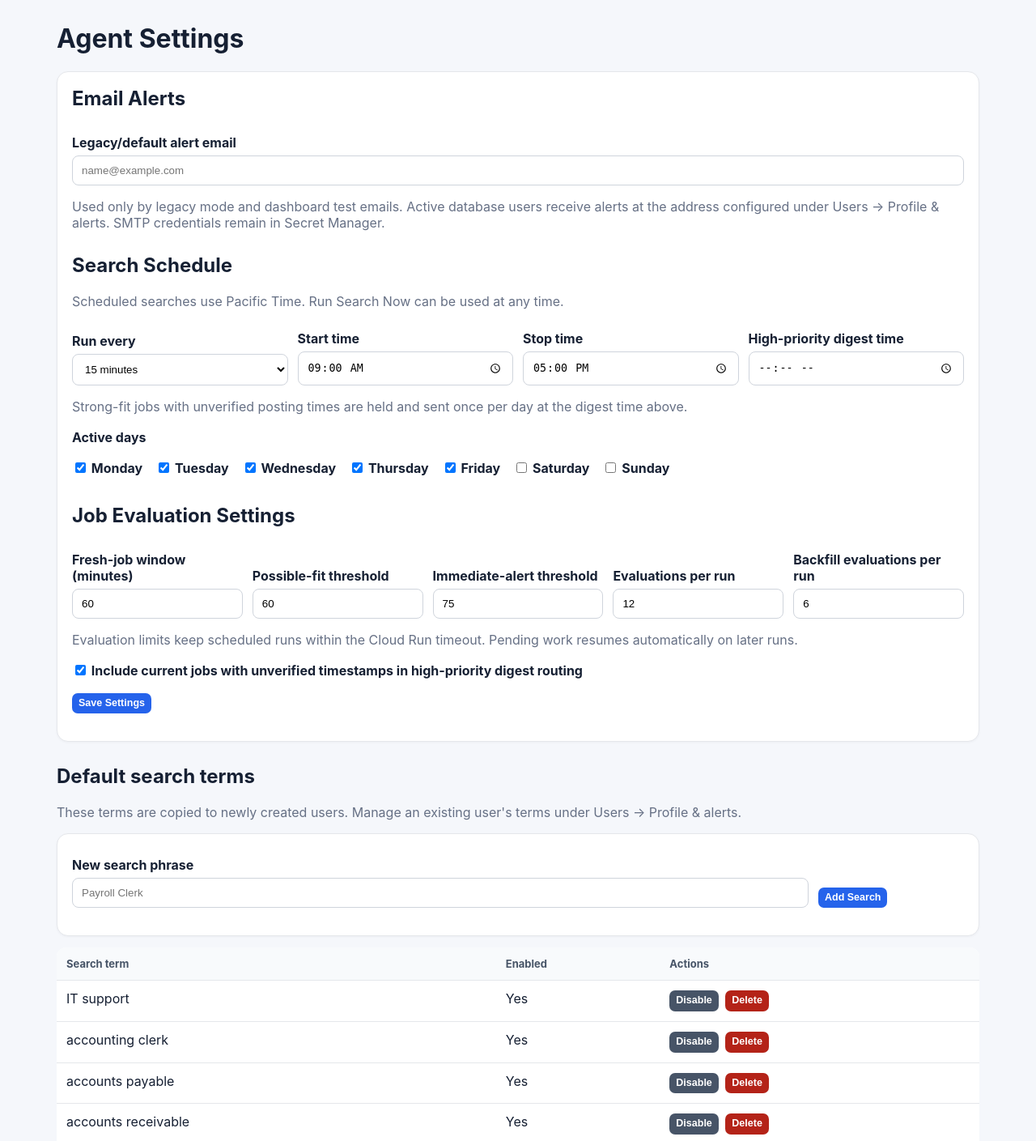
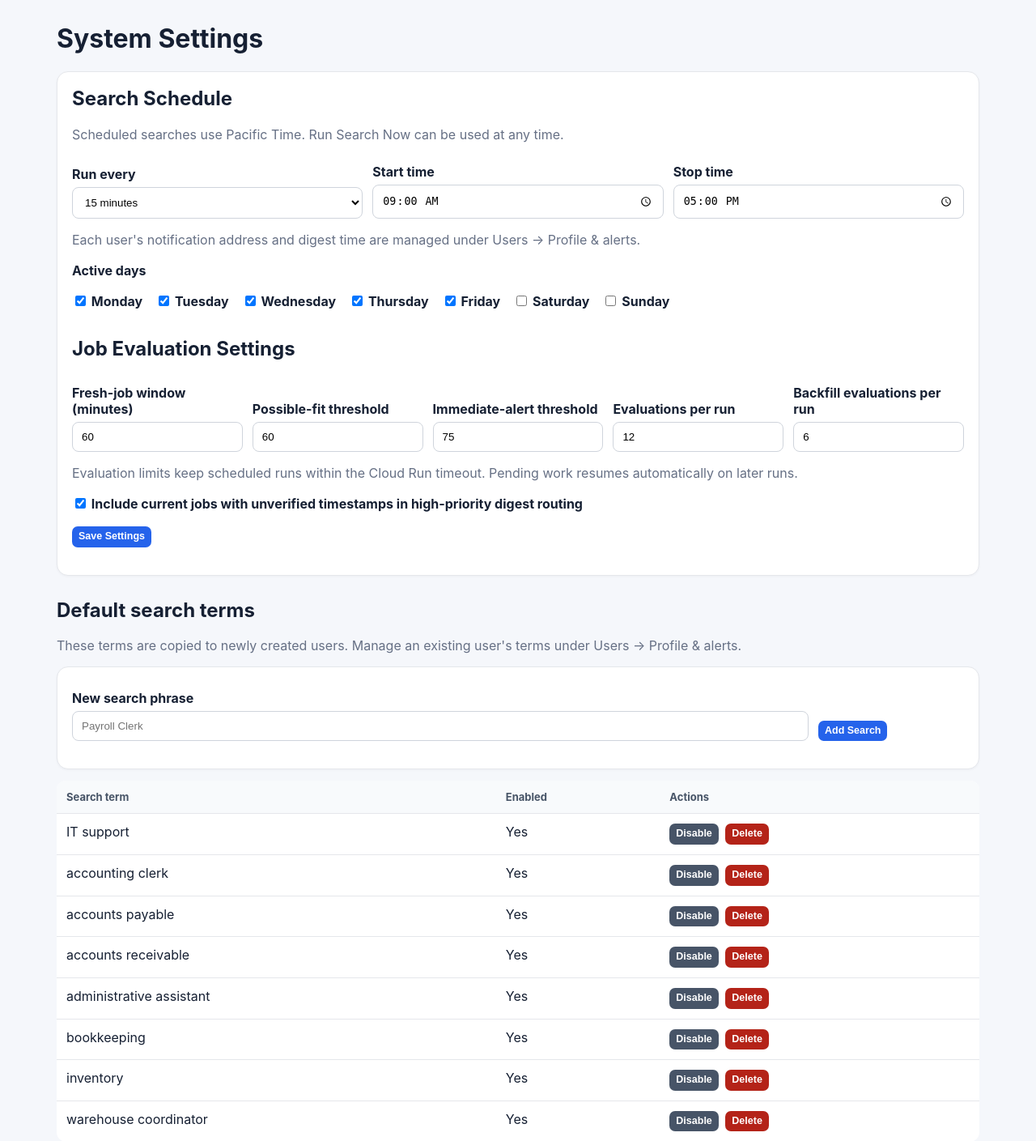
Before and after one commit to WorkdayGeorge/calaveras_job_agent, a FastAPI app: page /settings in a window 1280 px wide. Shown: the part 94-1503 px from the top of the page at 81% size. Run offline with FastAPI, Linux system fonts and the light colour scheme; the visitor is signed in with stand-in values (Sample User, id 1); data comes from the database, SQL or seed files in the repository.

Commit message:
Streamline system settings and compact actions

```diff
--- a/web/templates/settings.html
+++ b/web/templates/settings.html
@@ -1,7 +1,7 @@
 \
 {% extends "base.html" %}
 {% block content %}
-<h1>Agent Settings</h1>
+<h1>System Settings</h1>
 {% set message = request.query_params.get("message") %}
 {% if message %}
   <div class="card {% if 'valid' in message|lower %}bad{% else %}good{% endif %}" style="margin-bottom:18px">
@@ -11,24 +11,7 @@
 <div class="card">
 <form method="post" action="/settings">
 
-  <h2 style="margin-top:0">Email Alerts</h2>
-  <div class="row">
-    <div>
-      <label>Legacy/default alert email</label>
-      <input
-        type="email"
-        name="alert_email_to"
-        value="{{ values.alert_email_to }}"
-        placeholder="name@example.com"
-        autocomplete="email"
-      >
-    </div>
-  </div>
-  <p class="muted">
-    Used only by legacy mode and dashboard test emails. Active database users receive alerts at the address configured under Users → Profile &amp; alerts. SMTP credentials remain in Secret Manager.
-  </p>
-
-  <h2>Search Schedule</h2>
+  <h2 style="margin-top:0">Search Schedule</h2>
 
   <p class="muted">
     Scheduled searches use Pacific Time. Run Search Now can be used at any time.
@@ -68,20 +51,10 @@
       >
     </div>
 
-    <div>
-      <label>High-priority digest time</label>
-      <input
-        type="time"
-        name="high_priority_digest_time"
-        value="{{ values.high_priority_digest_time }}"
-        step="300"
-        required
-      >
-    </div>
   </div>
 
   <p class="muted">
-    Strong-fit jobs with unverified posting times are held and sent once per day at the digest time above.
+    Each user's notification address and digest time are managed under Users → Profile &amp; alerts.
   </p>
 
   <label style="margin-top:18px">Active days</label>
```
